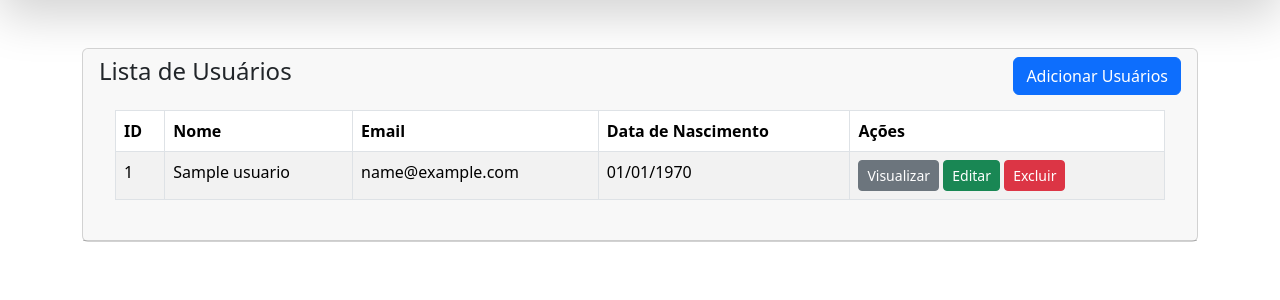
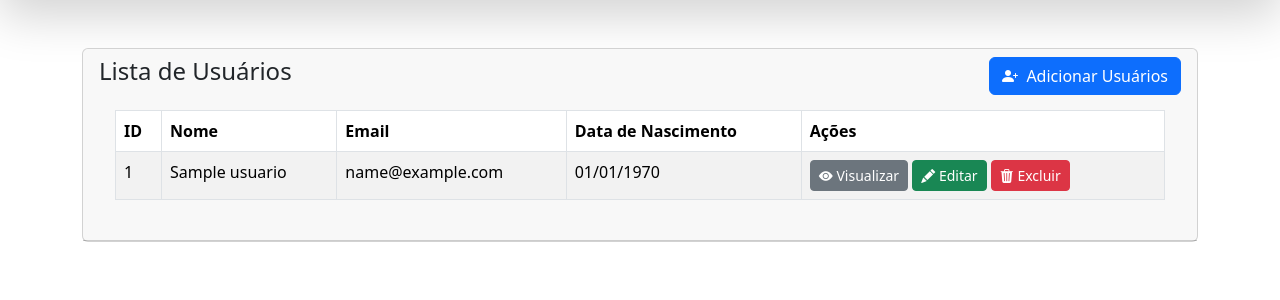
Before and after one commit to GeovanniMarrocos/projeto-cliente-atlas, a PHP site: page / in a window 1280 px wide. Shown: the part 88-388 px from the top of the page. Run offline with PHP 8.4, Linux system fonts and the light colour scheme; tables that the repository leaves empty or names only in its code hold one stand-in row (values such as "Sample post"); some libraries are stand-ins or nearby versions.

Commit message:
update files

```diff
--- a/public/message.php
+++ b/public/message.php
@@ -9,6 +9,3 @@
     unset($_SESSION['mensagem']);
     endif;
 ?>
-<?php
-
-?>
--- a/templates/navbar.php
+++ b/templates/navbar.php
@@ -7,6 +7,7 @@
     <meta name="viewport" content="width=device-width, initial-scale=1">
     <title>CRUD - PHP</title>
     <link href="https://cdn.jsdelivr.net/npm/bootstrap@5.3.5/dist/css/bootstrap.min.css" rel="stylesheet" integrity="sha384-SgOJa3DmI69IUzQ2PVdRZhwQ+dy64/BUtbMJw1MZ8t5HZApcHrRKUc4W0kG879m7" crossorigin="anonymous">
+    <link rel="stylesheet" href="https://cdn.jsdelivr.net/npm/bootstrap-icons@1.12.1/font/bootstrap-icons.min.css">
 </head>
 <body>
 <nav class=" navbar navbar-dark bg-dark shadow-lg p-4 mb-5">
--- a/views/home.php
+++ b/views/home.php
@@ -6,7 +6,7 @@
                 <div class=" card">
                     <div class="card-header">
                         <h4>Lista de Usuários
-                            <a href="create" class="btn btn-primary float-end"> Adicionar Usuários </a>
+                            <a href="create"  class="btn btn-primary float-end"> <span class=" bi-person-plus-fill"></span>&nbsp; Adicionar Usuários</a>
                         </h4>
                         <div class="card-body">
                             <table class=" table table-bordered table-striped">
@@ -27,11 +27,11 @@
                                         <td><?=$user['email']?></td>
                                         <td><?=date('d/m/Y', strtotime($user['data_nascimento']))?></td>
                                         <td>
-                                            <a class=" btn btn-secondary btn-sm" href="viewuser?id=<?=$user['id']?>">Visualizar</a>
-                                            <a class=" btn btn-success btn-sm" href="edituser?id=<?=$user['id']?>">Editar</a>
+                                            <a class=" btn btn-secondary btn-sm" href="viewuser?id=<?=$user['id']?>"><span class=" bi-eye-fill"></span>&nbsp;Visualizar</a>
+                                            <a class=" btn btn-success btn-sm" href="edituser?id=<?=$user['id']?>"><span class=" bi-pencil-fill"></span>&nbsp;Editar</a>
                                             <form action="/action.php" method="post" class=" d-inline">
                                                 <button onclick="return confirm('Tem certeza que deseja excluir o Usuário:<?php echo $user['nome']?>')"
-                                                class=" btn btn-danger btn-sm" type="submit" name="delete_user" value="<?php echo $user['id']?>">Excluir</button>
+                                                class=" btn btn-danger btn-sm" type="submit" name="delete_user" value="<?php echo $user['id']?>"><span class=" bi-trash3-fill"></span>&nbsp;Excluir</a></button>
                                             </form>
                                         </td>
                                     </tr>
```
